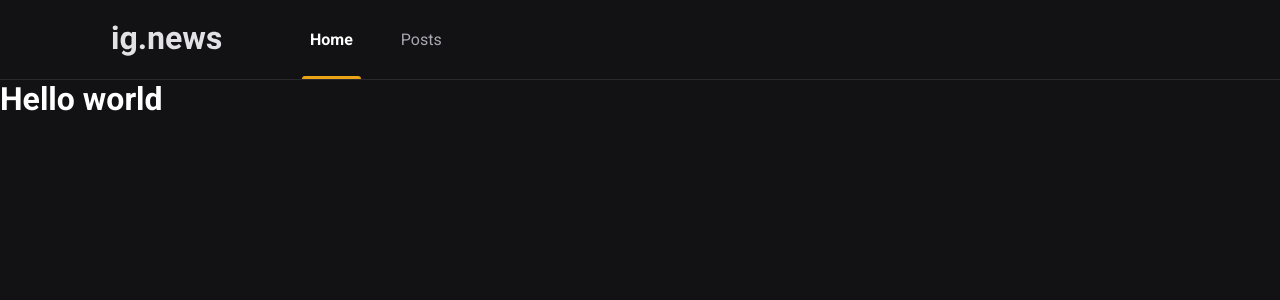
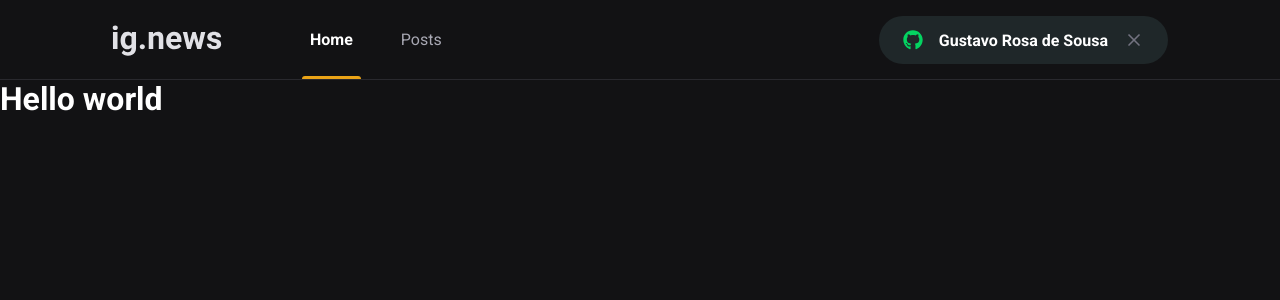
Before and after one commit to GustavoR1991/ig-news, a Next.js app: page / in a window 1280 px wide. Shown: the top 300 px of the page. Built offline with nearby package versions, Linux system fonts and the light colour scheme.

Commit message:
signin button

```diff
--- a/package.json
+++ b/package.json
@@ -11,6 +11,7 @@
     "next": "15.3.2",
     "react": "^19.0.0",
     "react-dom": "^19.0.0",
+    "react-icons": "^5.5.0",
     "sass": "^1.89.1"
   },
   "devDependencies": {
--- a/src/components/Header/index.tsx
+++ b/src/components/Header/index.tsx
@@ -1,3 +1,4 @@
+import { SignInButton } from '../SignInButton'
 import styles from './styles.module.scss'
 
 
@@ -10,6 +11,7 @@
                     <a className={styles.active}>Home</a>
                     <a>Posts</a>
                 </nav>
+                <SignInButton />
             </div>
         </header>
     )
--- a/src/components/Header/styles.module.scss
+++ b/src/components/Header/styles.module.scss
@@ -14,7 +14,7 @@
   nav {
     margin-left: 5rem;
     height: 5rem;
-  }
+
     a {
       display: inline-block;
       position: relative;
@@ -49,3 +49,8 @@
       }
     }
   }
+
+  button {
+    margin-left: auto;
+  }
+}
--- /dev/null
+++ b/src/components/SignInButton/index.tsx
@@ -0,0 +1,30 @@
+import { FaGithub } from 'react-icons/fa'
+import { FiX } from 'react-icons/fi'
+
+import styles from './styles.module.scss'
+
+export function SignInButton() {
+  const isUserLoggedIn = true;
+
+  return isUserLoggedIn ? (
+    <button
+      type="button"
+      className={styles.signInButton}
+    >
+      <FaGithub color="#04d361" />
+      Gustavo Rosa de Sousa
+      <FiX color='#737380' className={styles.closeIcon} />
+    </button>
+  ) : (
+    <button
+      type="button"
+      className={styles.signInButton}
+    >
+      <FaGithub color="#eba417" />
+      Sign in with GitHub
+    </button>
+  )
+
+
+
+}
--- /dev/null
+++ b/src/components/SignInButton/styles.module.scss
@@ -0,0 +1,33 @@
+.signInButton {
+  height: 3rem;
+  border-radius: 3rem;
+  background: var(--gray-850);
+  border: 0;
+  padding: 0 1.5rem;
+
+  display: flex;
+  align-items: center;
+  justify-content: center;
+
+  color: var(--white);
+  font-weight: bold;
+
+  svg {
+    width: 20px;
+    height: 20px;
+  }
+
+  svg:first-child {
+    margin-right: 1rem;
+  }
+
+  svg.closeIcon {
+    margin-left: 1rem;
+  }
+
+  transition: filter 0.2s;
+
+  &:hover {
+    filter: brightness(0.8);
+  }
+}
--- a/src/styles/global.scss
+++ b/src/styles/global.scss
@@ -10,6 +10,7 @@
   --gray-50: #e1e1e6;
   --gray-300: #a8a8b3;
   --gray-800: #29292e;
+  --gray-850: #1f2729;
   --gray-900: #121214;
 
   --cyan-500: #61dafb;
```
Also changed, not shown: 1 other file (tests, documents, lock files or other folders). Lines whose indentation alone changed are shown as unchanged.
